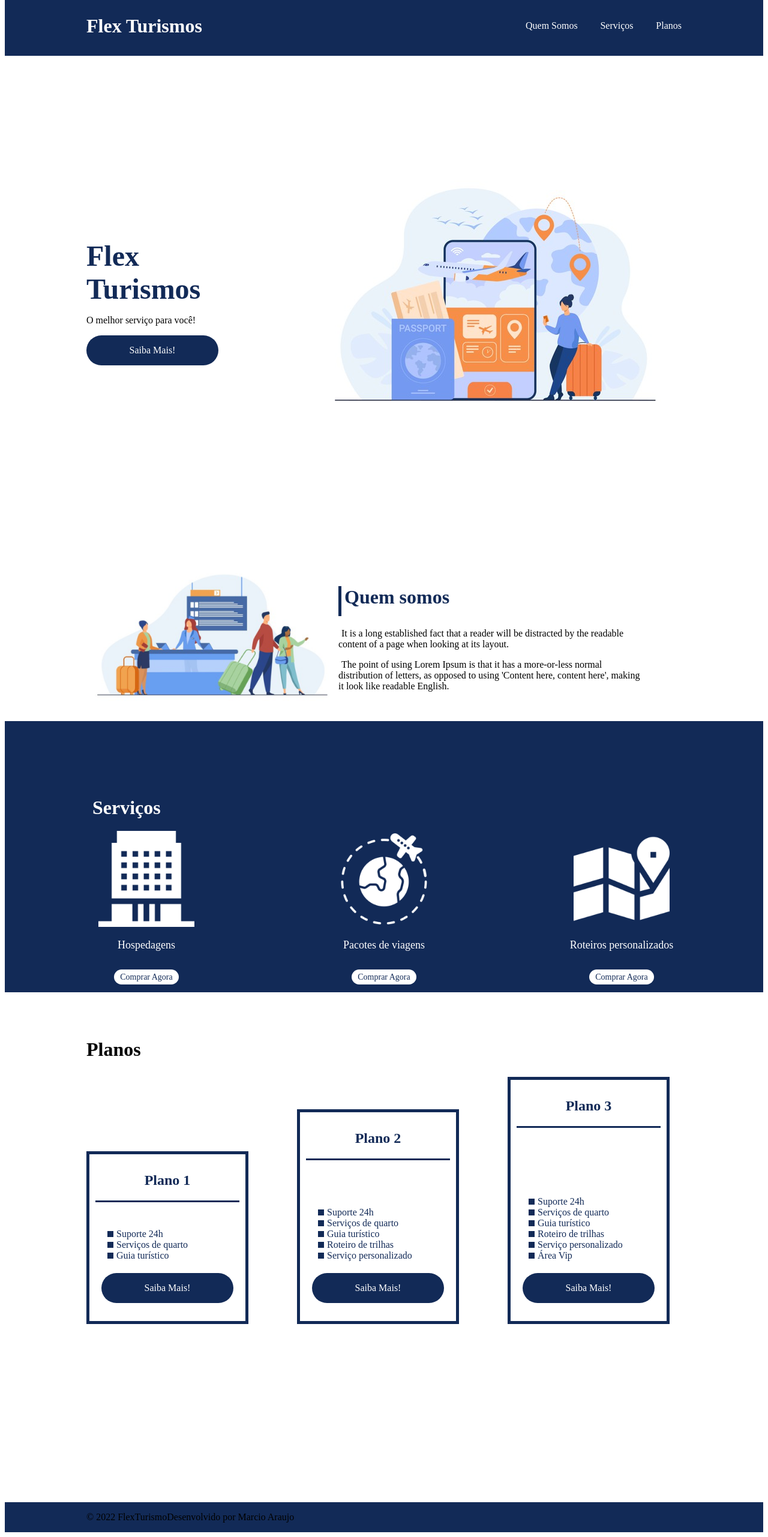
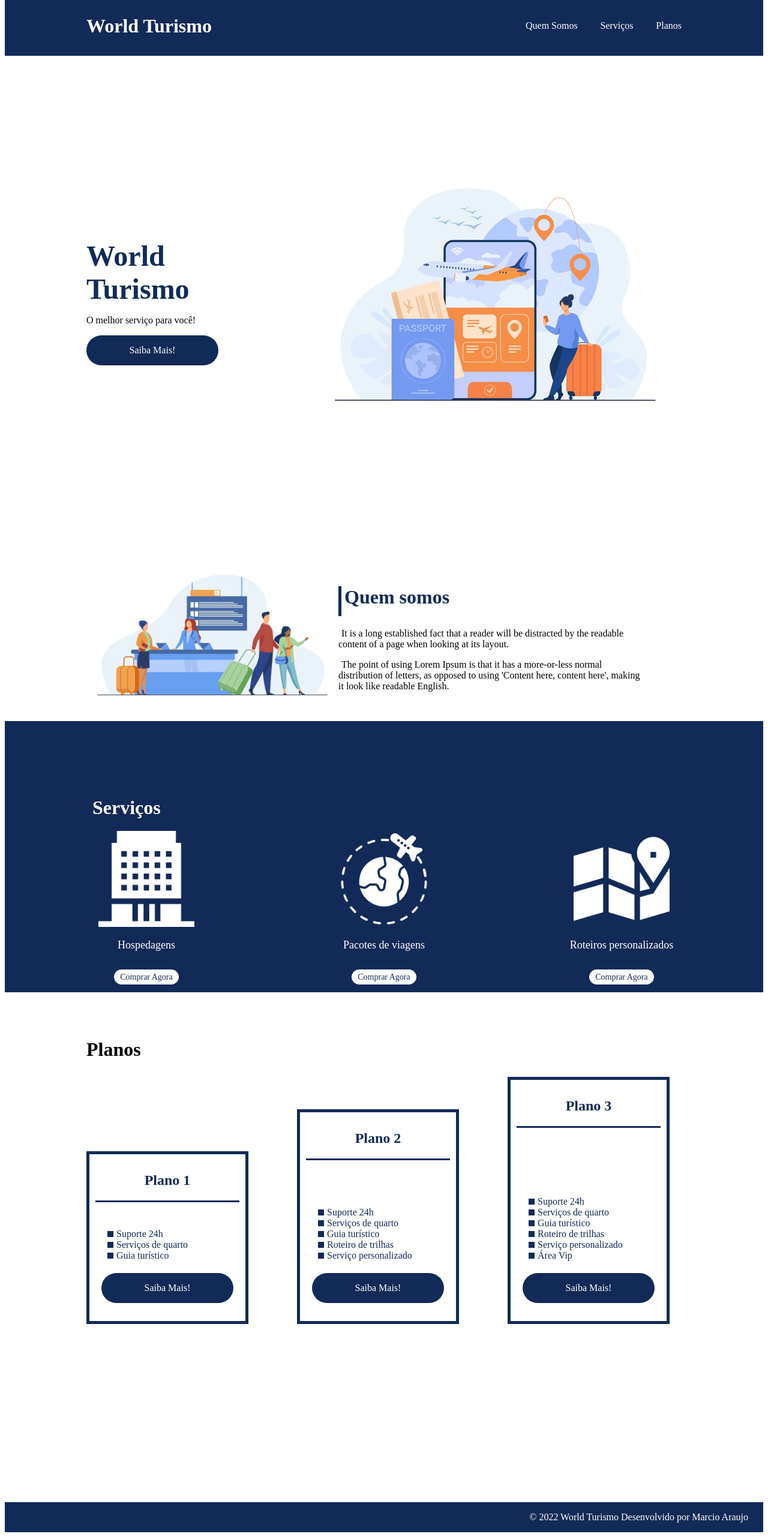
Before and after one commit to marciojr99/landing-page, a plain HTML site: page index.html in a window 1280 px wide. Shown: the part 15-2577 px from the top of the page at 60% size. Drawn offline with Linux system fonts and the light colour scheme.

Commit message:
v1_finalizada

```diff
--- a/index.html
+++ b/index.html
@@ -3,13 +3,13 @@
 <head>
     <meta charset="UTF-8">
     <meta name="viewport" content="width=device-width, initial-scale=1.0">
-    <title>Flex Turismos</title>
+    <title>World Turismo</title>
     <link rel="stylesheet" href="./style.css">
 </head>
 <body>
     <header >
         <div class="flex-container menu">
-            <h1>Flex Turismos</h1>
+            <h1>World Turismo</h1>
                 <ul class="list-items">
                     <li><a href="#quem-somos">Quem Somos</a></li>
                     <li><a href="#servicos">Serviços</a></li>
@@ -22,7 +22,7 @@
     <div class="flex-container apresentacao">
 
         <div class="texto-apresentacao" >
-            <h1>Flex <br>Turismos</h1>
+            <h1>World <br>Turismo</h1>
             <p>O melhor serviço para você!</p>
             <a href="#" class="btn">Saiba Mais!</a>
         </div>
@@ -132,12 +132,14 @@
         </div>
     </div>
 
+
     <footer>
-        <div class="flex-container">
-                <p>&copy; 2022 FlexTurismo</p>
+        <div class="flex-container"></div>
 
-                <p>Desenvolvido por Marcio Araujo</p>
-        </div>
+                <p>&copy; 2022 World Turismo  Desenvolvido por Marcio Araujo</p>
+
+            </div>
     </footer>
+
 </body>
 </html>
--- a/style.css
+++ b/style.css
@@ -291,10 +291,9 @@ div img{
 
 footer{
     background-color: #122A57;
+    color: #ffff;
+    height: 50px;
+    text-align: right;
+    padding-right: 25px ;
 
-    height: 50px;
 }
-footer .footer{
-    justify-content: space-between;
-    color: #ffff;
-}
```
